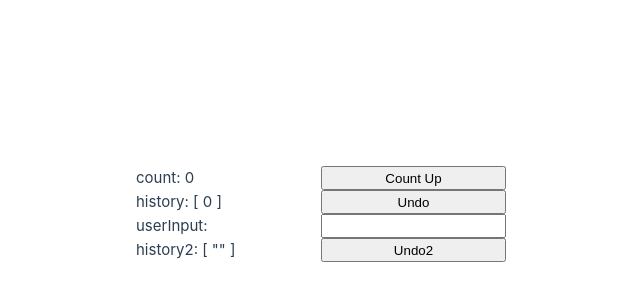
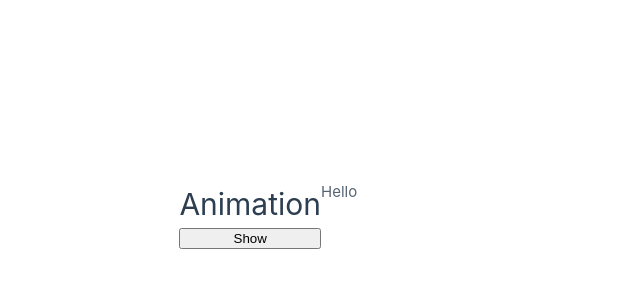
Before and after one commit to 2630-Daichi-Inoue/vue-lesson, a Vue app: page / in a window 1280 px wide. Shown: the part 186-486 px from the top of the page, without its empty margins (319-959 px from the left). Built offline with nearby package versions, Linux system fonts and the light colour scheme.

Commit message:
lesson 110

```diff
--- a/src/App.vue
+++ b/src/App.vue
@@ -1,21 +1,34 @@
 <script setup>
-import { ref } from 'vue';
-import { useRefLimitedHistory } from './composables/refLimitedHistory.js';
-
-const count = ref(0)
-
-const { history, undo } = useRefLimitedHistory(count, ref(3))
-const userInput = ref('')
-const { history: history2, undo: undo2 } = useRefLimitedHistory(userInput, 5)
+  import { ref } from "vue";
+  const isShow = ref(true);
 </script>
 <template>
-  <p>count: {{ count }}</p>
-  <button @click="count++">Count Up</button>
-  <p>history: {{ history }}</p>
-  <button @click="undo">Undo</button>
-
-  <p>userInput: {{ userInput }}</p>
-  <input v-model="userInput" type="text" />
-  <p>history2: {{ history2 }}</p>
-  <button @click="undo2">Undo2</button>
+  <h1>Animation</h1>
+  <div :class="{ 'opacity-80': isShow, 'opacity-20': !isShow, slide: !isShow }">Hello</div>
+  <button @click="isShow = !isShow">Show</button>
 </template>
+<style scoped>
+  div {
+    transition: opacity 1s;
+  }
+  .slide {
+    animation: slide 1s;
+  }
+  .opacity-80 {
+    opacity: 0.8;
+  }
+  .opacity-20 {
+    opacity: 0.2;
+  }
+  @keyframes slide {
+    0% {
+      transform: translate();
+    }
+    50% {
+      transform: translate(100px);
+    }
+    100% {
+      transform: translate(0);
+    }
+  }
+</style>
```
